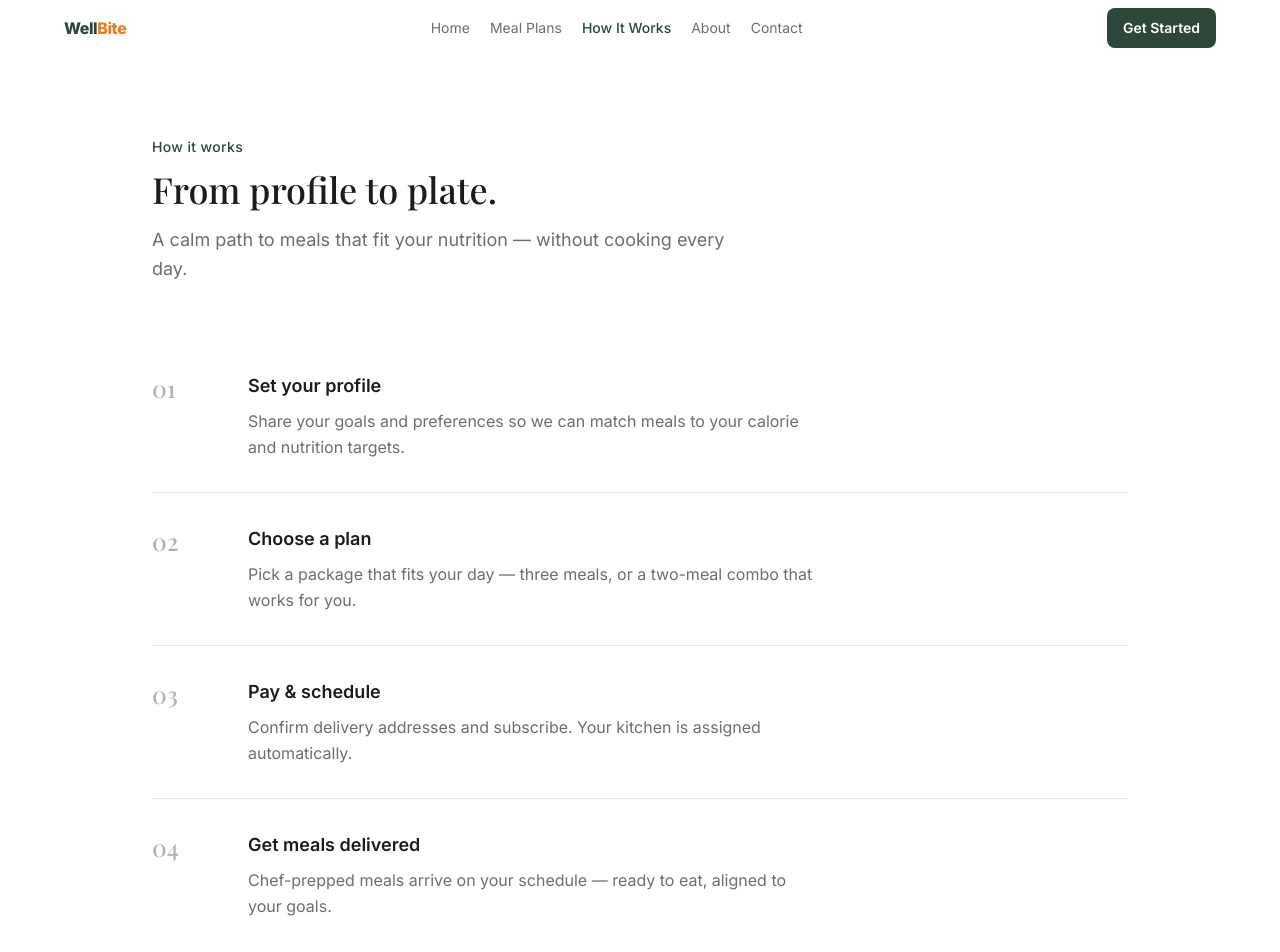
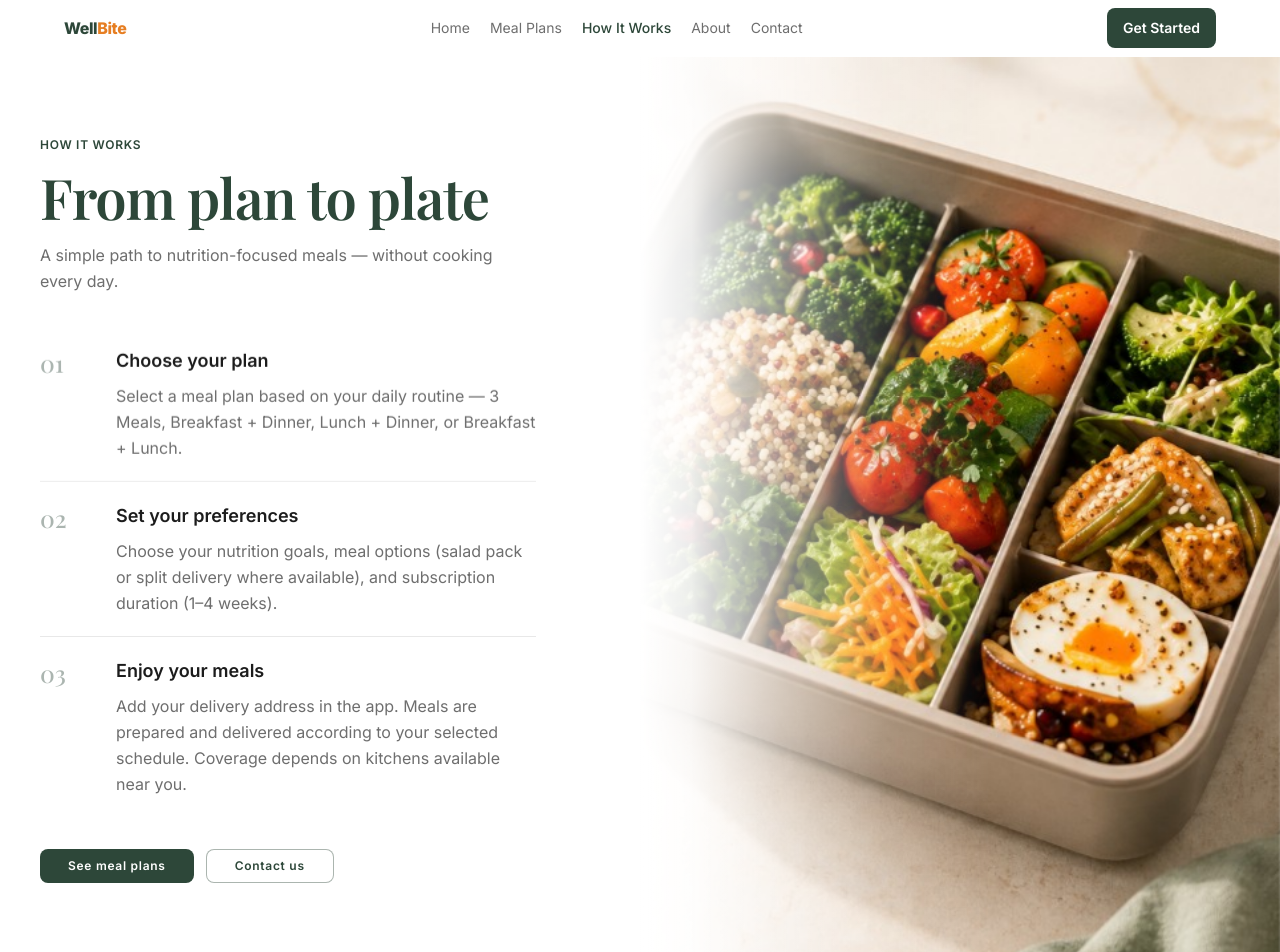
Before and after one commit to Amjath-s/wellbitewebsite, a Next.js app: page /how-it-works in a window 1280 px wide. Shown: the top 952 px of the page. Built offline with nearby package versions, Linux system fonts and the light colour scheme.

Commit message:
Restyle about and how-it-works with flush image fade layouts.

```diff
--- a/src/app/about/page.tsx
+++ b/src/app/about/page.tsx
@@ -1,41 +1,115 @@
 import type { Metadata } from "next";
+import Image from "next/image";
 import { CtaLink } from "@/components/CtaLink";
+import { Reveal } from "@/components/Reveal";
+import { PageShell, SectionHeader } from "@/components/ui";
+import { business } from "@/lib/business";
 
 export const metadata: Metadata = {
-  title: "About",
+  title: "About WellBite",
   description:
-    "Why WellBite — calm, health-focused meal subscriptions matched to your nutrition goals.",
+    "WellBite is a nutrition-focused meal subscription platform that combines meal planning, nutrition awareness, and convenient meal subscriptions.",
+  openGraph: {
+    title: "About WellBite",
+    description: business.shortDescription,
+  },
 };
+
+const pillars = [
+  {
+    title: "Better Food",
+    body: "Nutrition-focused meals planned with calorie and macro awareness — designed to support healthier everyday eating.",
+  },
+  {
+    title: "Healthier People",
+    body: "Goal-based planning helps you stay consistent. WellBite does not treat disease or replace a doctor or dietitian.",
+  },
+  {
+    title: "Stronger Routines",
+    body: "Convenient subscriptions and scheduled delivery make healthy eating easier to keep up with.",
+  },
+] as const;
 
 export default function AboutPage() {
   return (
-    <div className="mx-auto max-w-5xl px-5 py-14 sm:px-6 sm:py-20">
-      <header className="max-w-xl">
-        <p className="text-sm font-medium tracking-wide text-primary">About</p>
-        <h1 className="mt-3 font-display text-3xl text-text sm:text-4xl">
-          Food that respects your goals.
-        </h1>
-      </header>
+    <>
+      {/* Intro — text left, image flush right with hero-style fade */}
+      <section className="relative overflow-hidden bg-white">
+        <div className="grid lg:grid-cols-2 lg:items-stretch">
+          <div className="relative z-10 flex justify-start">
+            <div className="flex w-full max-w-xl flex-col justify-center px-5 py-12 sm:px-6 sm:py-16 lg:max-w-[32rem] lg:pl-8 lg:pr-3 lg:py-20 xl:pl-10 xl:pr-2">
+              <p className="type-caption uppercase text-primary">About</p>
+              <h1 className="type-display mt-3 text-primary">About WellBite</h1>
+              <p className="type-body mt-4 text-muted">
+                {business.shortDescription}
+              </p>
+              <div className="mt-5 space-y-4 text-base leading-relaxed text-muted">
+                <p>
+                  The goal is to make healthier eating simpler by combining meal
+                  planning, nutrition awareness, goal-based planning, and
+                  convenient meal subscriptions — in one calm experience.
+                </p>
+                <p>
+                  You set a nutrition profile in the WellBite app, choose a meal
+                  plan that fits your day, pick a subscription duration, and
+                  receive meals according to your schedule.
+                </p>
+              </div>
+              <div className="mt-8">
+                <CtaLink href="/how-it-works" className="rounded-full px-7">
+                  See how it works
+                </CtaLink>
+              </div>
+            </div>
+          </div>
 
-      <div className="mt-12 max-w-2xl space-y-6 text-base leading-relaxed text-muted sm:text-lg">
-        <p>
-          WellBite is a healthy meal subscription built for people who want
-          prepared food without guessing calories or macros. You set a nutrition
-          profile; we deliver chef-prepped meals that fit it.
-        </p>
-        <p>
-          We keep things calm and clear — no gym-bro noise, no clutter. Just a
-          simple path from knowing your targets to eating well every day.
-        </p>
-        <p className="rounded-lg bg-soft-green/60 px-5 py-4 text-text">
-          Meals are prepared in local kitchens and delivered on a schedule you
-          choose — so healthy eating stays consistent, not stressful.
-        </p>
-      </div>
+          <div className="relative min-h-[300px] w-full sm:min-h-[380px] lg:min-h-[min(80vh,640px)]">
+            <div className="hero-bowl-frame absolute inset-0">
+              <Image
+                src="/images/about-bowl.jpg"
+                alt="WellBite balanced meal bowl with grilled chicken, avocado, broccoli, quinoa, and fresh vegetables in a bright kitchen"
+                fill
+                priority
+                className="object-cover object-[62%_center]"
+                sizes="(max-width: 1024px) 100vw, 50vw"
+              />
+            </div>
+            <div className="hero-image-fade" aria-hidden />
+          </div>
+        </div>
+      </section>
 
-      <div className="mt-12">
-        <CtaLink href="/how-it-works">See how it works</CtaLink>
-      </div>
-    </div>
+      <PageShell>
+        <Reveal>
+          <p className="rounded-xl bg-soft-green/60 px-4 py-3 text-text">
+            We keep the language honest: no invented company history, awards, or
+            medical claims — just a clear product built around consistent,
+            nutrition-focused meals.
+          </p>
+        </Reveal>
+
+        <Reveal>
+          <div className="mt-10">
+            <SectionHeader
+              eyebrow="What we stand for"
+              title="Better food. Stronger routines."
+            />
+          </div>
+        </Reveal>
+
+        <ul className="mt-8 grid gap-4 sm:grid-cols-3">
+          {pillars.map((item, i) => (
+            <Reveal as="li" key={item.title} delay={i * 90}>
+              <article className="plan-card-hover flex h-full flex-col rounded-xl border border-border bg-surface p-5 shadow-sm">
+                <h2 className="text-lg font-semibold text-text">{item.title}</h2>
+                <p className="mt-2 text-sm leading-relaxed text-muted">
+                  {item.body}
+                </p>
+              </article>
+            </Reveal>
+          ))}
+        </ul>
+      </PageShell>
+    </>
   );
 }
--- a/src/app/how-it-works/page.tsx
+++ b/src/app/how-it-works/page.tsx
@@ -1,56 +1,55 @@
 import type { Metadata } from "next";
+import Image from "next/image";
 import { CtaLink } from "@/components/CtaLink";
+import { Reveal } from "@/components/Reveal";
 
 export const metadata: Metadata = {
-  title: "How it works",
+  title: "How It Works",
   description:
-    "Set your profile, choose a meal plan, pay, and get chef-prepped meals delivered.",
+    "How WellBite works: choose a meal plan, set your preferences and duration, then receive meals on your schedule.",
+  openGraph: {
+    title: "How It Works · WellBite",
+    description:
+      "Three simple steps from plan selection to meal delivery.",
+  },
 };
 
 const steps = [
   {
     n: "01",
-    title: "Set your profile",
-    body: "Share your goals and preferences so we can match meals to your calorie and nutrition targets.",
+    title: "Choose your plan",
+    body: "Select a meal plan based on your daily routine — 3 Meals, Breakfast + Dinner, Lunch + Dinner, or Breakfast + Lunch.",
   },
   {
     n: "02",
-    title: "Choose a plan",
-    body: "Pick a package that fits your day — three meals, or a two-meal combo that works for you.",
+    title: "Set your preferences",
+    body: "Choose your nutrition goals, meal options (salad pack or split delivery where available), and subscription duration (1–4 weeks).",
   },
   {
     n: "03",
-    title: "Pay & schedule",
-    body: "Confirm delivery addresses and subscribe. Your kitchen is assigned automatically.",
-  },
-  {
-    n: "04",
-    title: "Get meals delivered",
-    body: "Chef-prepped meals arrive on your schedule — ready to eat, aligned to your goals.",
+    title: "Enjoy your meals",
+    body: "Add your delivery address in the app. Meals are prepared and delivered according to your selected schedule. Coverage depends on kitchens available near you.",
   },
 ] as const;
 
 export default function HowItWorksPage() {
   return (
-    <div className="mx-auto max-w-5xl px-5 py-14 sm:px-6 sm:py-20">
-      <header className="max-w-xl">
-        <p className="text-sm font-medium tracking-wide text-primary">
-          How it works
-        </p>
-        <h1 className="mt-3 font-display text-3xl text-text sm:text-4xl">
-          From profile to plate.
-        </h1>
-        <p className="mt-4 text-base leading-relaxed text-muted sm:text-lg">
-          A calm path to meals that fit your nutrition — without cooking every
+    <section className="relative overflow-hidden bg-white">
+      <div className="grid lg:grid-cols-2 lg:items-stretch">
+        <div className="relative z-10 flex justify-start">
+          <div className="flex w-full max-w-xl flex-col justify-center px-5 py-12 sm:px-6 sm:py-16 lg:max-w-[34rem] lg:pl-8 lg:pr-3 lg:py-20 xl:pl-10 xl:pr-2">
+            <p className="type-caption uppercase text-primary">How It Works</p>
+            <h1 className="type-display mt-3 text-primary">From plan to plate</h1>
+            <p className="type-body mt-4 text-muted">
+              A simple path to nutrition-focused meals — without cooking every
               day.
             </p>
-      </header>
 
-      <ol className="mt-14 space-y-0">
+            <ol className="mt-8 space-y-0">
               {steps.map((step, i) => (
-          <li
-            key={step.n}
-            className={`grid gap-3 border-border py-8 sm:grid-cols-[4rem_1fr] sm:gap-8 ${
+                <Reveal as="li" key={step.n} delay={i * 90}>
+                  <div
+                    className={`grid gap-3 border-border py-5 sm:grid-cols-[3.5rem_1fr] sm:gap-5 ${
                       i < steps.length - 1 ? "border-b" : ""
                     }`}
                   >
@@ -58,18 +57,47 @@ export default function HowItWorksPage() {
                       {step.n}
                     </span>
                     <div>
-              <h2 className="text-lg font-semibold text-text">{step.title}</h2>
-              <p className="mt-2 max-w-xl text-base leading-relaxed text-muted">
+                      <h2 className="text-lg font-semibold text-text">
+                        {step.title}
+                      </h2>
+                      <p className="mt-2 text-base leading-relaxed text-muted">
                         {step.body}
                       </p>
                     </div>
-          </li>
+                  </div>
+                </Reveal>
               ))}
             </ol>
 
-      <div className="mt-10">
-        <CtaLink href="/plans">See meal plans</CtaLink>
+            <div className="mt-8 flex flex-wrap gap-3">
+              <CtaLink href="/meal-plans" className="rounded-full px-7">
+                See meal plans
+              </CtaLink>
+              <CtaLink
+                href="/contact"
+                variant="secondary"
+                className="rounded-full border-primary/40 px-7"
+              >
+                Contact us
+              </CtaLink>
             </div>
           </div>
+        </div>
+
+        <div className="relative min-h-[300px] w-full sm:min-h-[400px] lg:min-h-[min(88vh,720px)]">
+          <div className="hero-bowl-frame absolute inset-0">
+            <Image
+              src="/images/how-it-works-box.jpg"
+              alt="WellBite meal box with quinoa, roasted vegetables, greens, protein, and a soft-boiled egg"
+              fill
+              priority
+              className="object-cover object-[55%_center]"
+              sizes="(max-width: 1024px) 100vw, 50vw"
+            />
+          </div>
+          <div className="hero-image-fade" aria-hidden />
+        </div>
+      </div>
+    </section>
   );
 }
```
Lines whose indentation alone changed are shown as unchanged.
